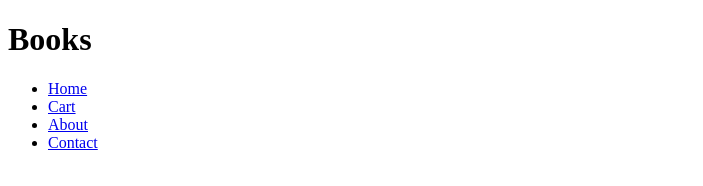
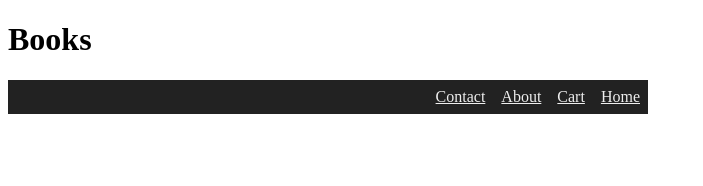
Before and after one commit to masakura/css-demo, a website: page app/index.html in a window 1280 px wide. Shown: the whole page, without its empty margins (0-703 px from the left). Drawn offline with Linux system fonts and the light colour scheme; files that its build step writes are made by us from their sources.

Commit message:
成功例

```diff
--- a/app/styles/main.css
+++ b/app/styles/main.css
@@ -1,5 +1,34 @@
 body {
   max-width: 40rem;
+}
+
+/* Navigation */
+.navigation-menu {
+  background-color: #222;
+  color: #eee;
+}
+
+.navigation-menu:after,
+.navigation-menu:before {
+  content: "";
+  display: block;
+  clear: both;
+}
+
+.navigation-menu-item {
+  list-style: none;
+  float: right;
+}
+
+.navigation-menu-item:hover {
+  background-color: #eee;
+  color: #222;
+}
+
+.navigation-menu-item a {
+  color: inherit;
+  display: block;
+  padding: 0.5rem;
 }
 
 /* About/Carriage */
```
